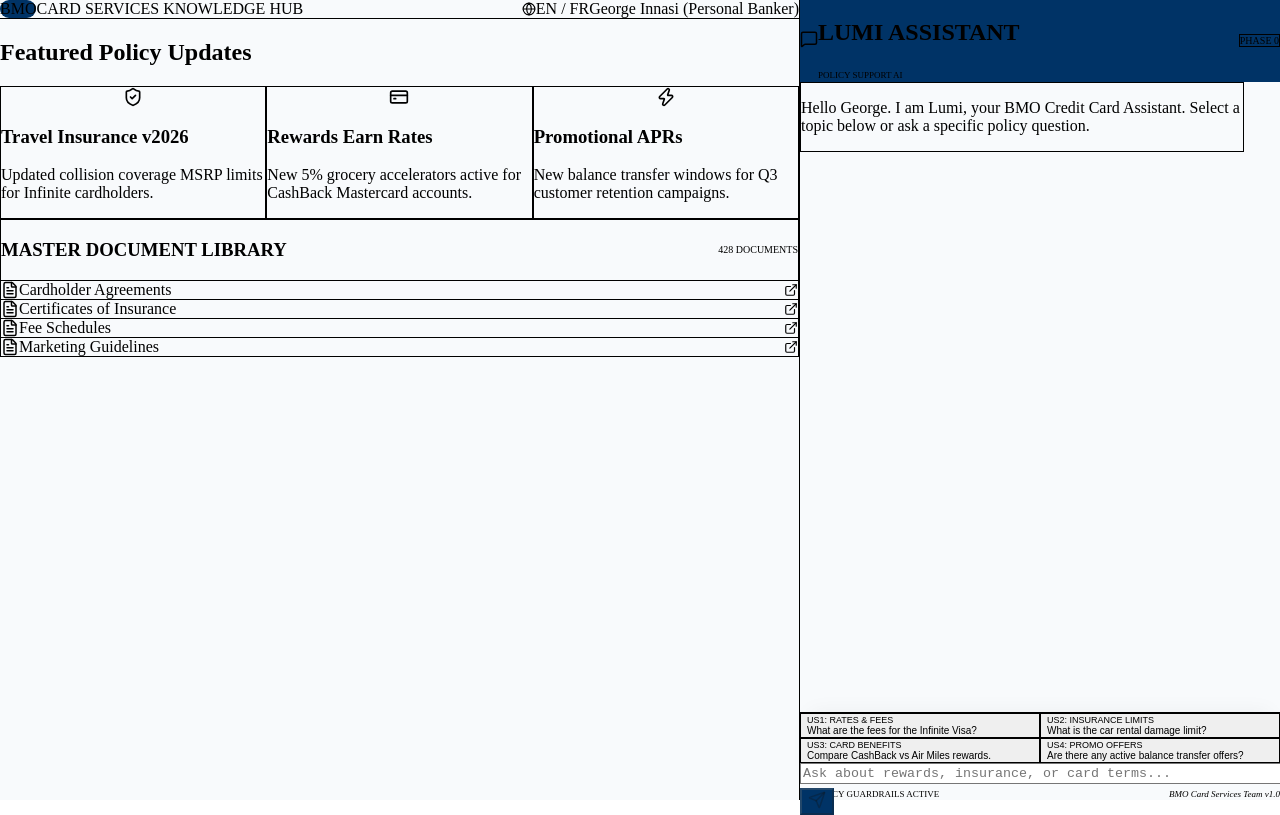
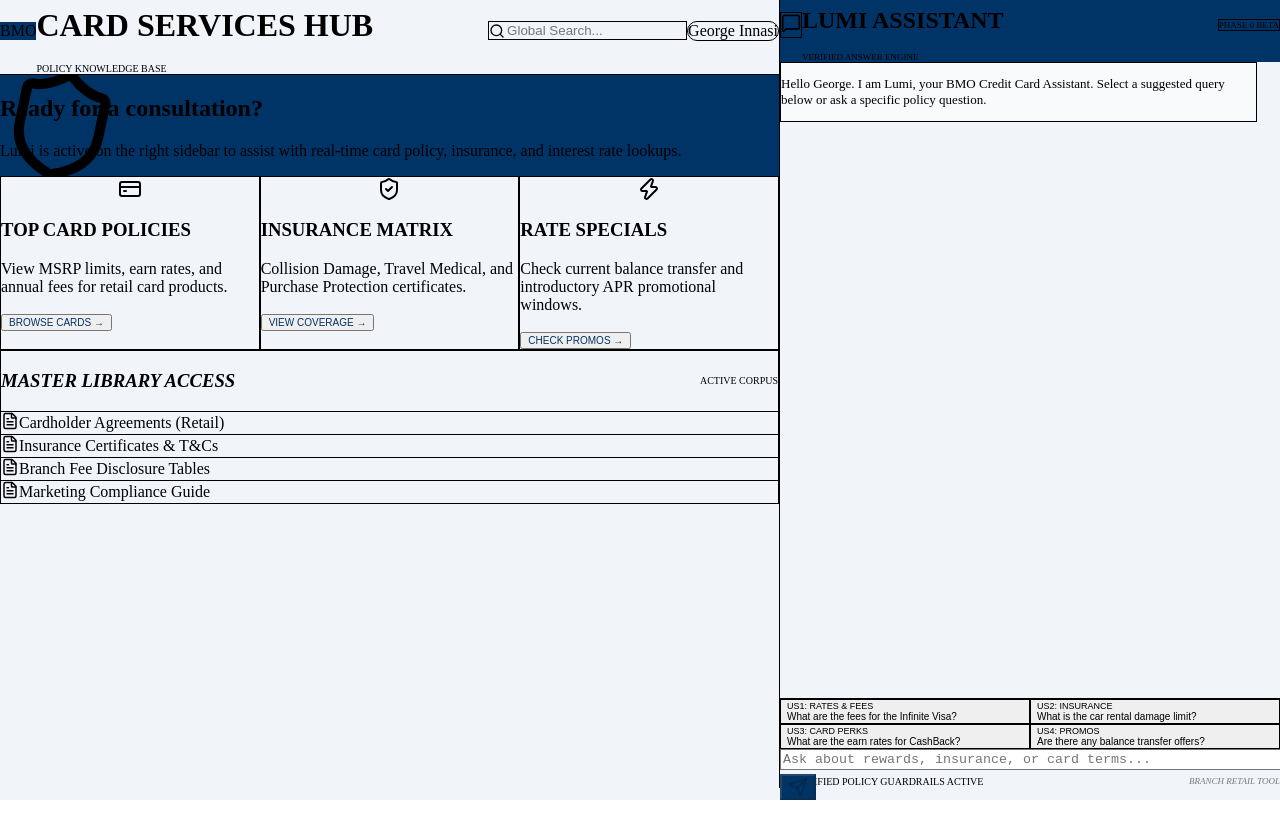
Before and after one commit to george-innasi/lumi-for-cards, a Next.js app: page / in a window 1280 px wide. Built offline with nearby package versions, Linux system fonts and the light colour scheme.

Commit message:
Refactor page layout and update assistant features
Updated the assistant's greeting, modified quick actions, and improved the layout and styling of the page.

```diff
--- a/app/page.tsx
+++ b/app/page.tsx
@@ -1,8 +1,8 @@
 "use client";
 import React, { useState, useEffect, useRef } from 'react';
-import { Search, MessageSquare, ThumbsUp, ThumbsDown, ExternalLink, BookOpen, Send, ShieldAlert, AlertCircle, CreditCard, ShieldCheck, Zap, HelpCircle, FileText, Globe } from 'lucide-react';
+import { Search, MessageSquare, ThumbsUp, ThumbsDown, ExternalLink, BookOpen, Send, ShieldCheck, AlertCircle, CreditCard, Shield, Zap, FileText, Globe, LifeBuoy } from 'lucide-react';
 
-// --- KNOWLEDGE BASE ---
+// --- KNOWLEDGE BASE DATA ---
 const KNOWLEDGE_BASE = [
   {
     id: "doc_1",
@@ -26,16 +26,16 @@
   }
 ];
 
-const SUGGESTED_QUESTIONS = [
+const QUICK_ACTIONS = [
   { label: "US1: Rates & Fees", query: "What are the fees for the Infinite Visa?" },
-  { label: "US2: Insurance Limits", query: "What is the car rental damage limit?" },
-  { label: "US3: Card Benefits", query: "Compare CashBack vs Air Miles rewards." },
-  { label: "US4: Promo Offers", query: "Are there any active balance transfer offers?" }
+  { label: "US2: Insurance", query: "What is the car rental damage limit?" },
+  { label: "US3: Card Perks", query: "What are the earn rates for CashBack?" },
+  { label: "US4: Promos", query: "Are there any balance transfer offers?" }
 ];
 
 export default function LumiPrototype() {
   const [messages, setMessages] = useState([
-    { role: 'assistant', content: 'Hello George. I am Lumi, your BMO Credit Card Assistant. Select a topic below or ask a specific policy question.', type: 'text' }
+    { role: 'assistant', content: 'Hello George. I am Lumi, your BMO Credit Card Assistant. Select a suggested query below or ask a specific policy question.', type: 'text' }
   ]);
   const [input, setInput] = useState('');
   const [isTyping, setIsTyping] = useState(false);
@@ -47,27 +47,26 @@
     const queryToProcess = forcedQuery || input;
     if (!queryToProcess.trim()) return;
 
-    const userQuery = queryToProcess.toLowerCase();
     setMessages(prev => [...prev, { role: 'user', content: queryToProcess }]);
     setInput('');
     setIsTyping(true);
 
     setTimeout(() => {
       let response: any = { role: 'assistant', type: 'answer' };
+      const q = queryToProcess.toLowerCase();
 
-      if (/(?:\d{4}[- ]?){3}\d{4}|(?:\d{3}[- ]?){3}/.test(userQuery)) {
+      if (/(?:\d{4}[- ]?){3}\d{4}|(?:\d{3}[- ]?){3}/.test(q)) {
         response.content = "This assistant cannot process customer personal information. Please remove any sensitive data.";
         response.type = 'error';
       }
-      else if (userQuery.match(/mortgage|loan|gic|pin reset/)) {
+      else if (q.match(/mortgage|loan|gic|pin reset/)) {
         response.content = "This assistant covers credit card benefits and insurance only. For mortgage and lending, see the Lending Policy library.";
         response.type = 'redirect';
       }
       else {
-        const foundDoc = KNOWLEDGE_BASE.find(doc => doc.keywords.some(k => userQuery.includes(k)));
-        if (foundDoc) {
-          response = { ...response, ...foundDoc };
-        } else {
+        const foundDoc = KNOWLEDGE_BASE.find(doc => doc.keywords.some(k => q.includes(k)));
+        if (foundDoc) response = { ...response, ...foundDoc };
+        else {
           response.content = "I cannot answer this from the active knowledge base. Confirm it in the source document or escalate to Branch Support.";
           response.type = 'refusal';
         }
@@ -78,104 +77,121 @@
   };
 
   return (
-    <div className="flex h-screen bg-[#F8FAFC] font-sans text-slate-800">
+    <div className="flex h-screen bg-[#F1F5F9] font-sans text-slate-800 overflow-hidden">
 
-      {/* LEFT SIDE: THE KNOWLEDGE HUB PORTAL */}
-      <div className="flex-1 flex flex-col overflow-hidden">
-        <header className="h-16 bg-white border-b border-slate-200 flex items-center justify-between px-8 shadow-sm z-10">
-          <div className="flex items-center gap-3">
-            <div className="w-9 h-9 bg-[#003366] rounded-full flex items-center justify-center text-white font-bold text-xs">BMO</div>
-            <span className="font-bold text-slate-700 tracking-tight text-sm uppercase">Card Services Knowledge Hub</span>
+      {/* LEFT SIDE: THE POLICY HUB DASHBOARD */}
+      <div className="flex-1 flex flex-col overflow-y-auto">
+        <header className="h-20 bg-white border-b border-slate-200 flex items-center justify-between px-10 shadow-sm shrink-0">
+          <div className="flex items-center gap-4">
+            <div className="w-10 h-10 bg-[#003366] rounded-xl flex items-center justify-center text-white font-black text-sm shadow-lg">BMO</div>
+            <div>
+              <h1 className="font-black text-slate-800 tracking-tight text-lg leading-none">CARD SERVICES HUB</h1>
+              <span className="text-[10px] text-slate-400 font-bold tracking-widest uppercase mt-1 block">Policy Knowledge Base</span>
             </div>
-          <div className="flex items-center gap-6 text-sm text-slate-500">
-            <div className="flex items-center gap-1"><Globe size={14}/> EN / FR</div>
-            <span className="font-medium">George Innasi (Personal Banker)</span>
+          </div>
+          <div className="flex items-center gap-6">
+            <div className="bg-slate-100 p-2 rounded-lg flex items-center gap-2 px-4 border border-slate-200">
+                <Search size={16} className="text-slate-400"/>
+                <input type="text" placeholder="Global Search..." className="bg-transparent border-none outline-none text-xs w-48 font-medium"/>
+            </div>
+            <span className="text-sm font-bold text-slate-600 bg-white px-3 py-1.5 rounded-full border border-slate-200">George Innasi</span>
           </div>
         </header>
 
-        <main className="p-8 overflow-y-auto">
-          <div className="max-w-5xl mx-auto space-y-8">
-            <section>
-              <h2 className="text-xl font-bold text-slate-800 mb-4 flex items-center gap-2">
-                <zap size={20} className="text-amber-500 fill-amber-500"/> Featured Policy Updates
-              </h2>
-              <div className="grid grid-cols-3 gap-4">
-                <div className="bg-white p-5 rounded-xl border border-slate-200 shadow-sm hover:border-blue-300 transition-colors cursor-pointer">
-                  <div className="w-10 h-10 bg-blue-50 text-blue-600 rounded-lg flex items-center justify-center mb-4"><ShieldCheck size={20}/></div>
-                  <h3 className="font-bold text-sm mb-2">Travel Insurance v2026</h3>
-                  <p className="text-xs text-slate-500 leading-relaxed">Updated collision coverage MSRP limits for Infinite cardholders.</p>
+        <main className="p-10 max-w-6xl mx-auto w-full space-y-10">
+          {/* Welcome Banner */}
+          <div className="bg-[#003366] rounded-3xl p-8 text-white flex items-center justify-between relative overflow-hidden shadow-xl">
+             <div className="relative z-10">
+                <h2 className="text-3xl font-black mb-2 tracking-tight">Ready for a consultation?</h2>
+                <p className="text-blue-100 font-medium max-w-md">Lumi is active on the right sidebar to assist with real-time card policy, insurance, and interest rate lookups.</p>
              </div>
-                <div className="bg-white p-5 rounded-xl border border-slate-200 shadow-sm hover:border-blue-300 transition-colors cursor-pointer">
-                  <div className="w-10 h-10 bg-green-50 text-green-600 rounded-lg flex items-center justify-center mb-4"><CreditCard size={20}/></div>
-                  <h3 className="font-bold text-sm mb-2">Rewards Earn Rates</h3>
-                  <p className="text-xs text-slate-500 leading-relaxed">New 5% grocery accelerators active for CashBack Mastercard accounts.</p>
+             <Shield size={120} className="absolute -right-8 -bottom-8 text-white/5 rotate-12" />
           </div>
-                <div className="bg-white p-5 rounded-xl border border-slate-200 shadow-sm hover:border-blue-300 transition-colors cursor-pointer">
-                  <div className="w-10 h-10 bg-purple-50 text-purple-600 rounded-lg flex items-center justify-center mb-4"><Zap size={20}/></div>
-                  <h3 className="font-bold text-sm mb-2">Promotional APRs</h3>
-                  <p className="text-xs text-slate-500 leading-relaxed">New balance transfer windows for Q3 customer retention campaigns.</p>
+
+          <div className="grid grid-cols-3 gap-6">
+            {/* Quick Cards */}
+            <div className="bg-white p-6 rounded-2xl border border-slate-200 shadow-sm hover:shadow-md transition-shadow">
+               <div className="w-12 h-12 bg-blue-50 text-blue-600 rounded-xl flex items-center justify-center mb-5 font-bold"><CreditCard/></div>
+               <h3 className="font-bold text-slate-800 mb-2 uppercase text-xs tracking-wider">Top Card Policies</h3>
+               <p className="text-xs text-slate-500 mb-4">View MSRP limits, earn rates, and annual fees for retail card products.</p>
+               <button className="text-[10px] font-black text-[#003366] hover:underline">BROWSE CARDS →</button>
+            </div>
+            <div className="bg-white p-6 rounded-2xl border border-slate-200 shadow-sm hover:shadow-md transition-shadow">
+               <div className="w-12 h-12 bg-green-50 text-green-600 rounded-xl flex items-center justify-center mb-5 font-bold"><ShieldCheck/></div>
+               <h3 className="font-bold text-slate-800 mb-2 uppercase text-xs tracking-wider">Insurance Matrix</h3>
+               <p className="text-xs text-slate-500 mb-4">Collision Damage, Travel Medical, and Purchase Protection certificates.</p>
+               <button className="text-[10px] font-black text-[#003366] hover:underline">VIEW COVERAGE →</button>
+            </div>
+            <div className="bg-white p-6 rounded-2xl border border-slate-200 shadow-sm hover:shadow-md transition-shadow">
+               <div className="w-12 h-12 bg-amber-50 text-amber-600 rounded-xl flex items-center justify-center mb-5 font-bold"><Zap/></div>
+               <h3 className="font-bold text-slate-800 mb-2 uppercase text-xs tracking-wider">Rate Specials</h3>
+               <p className="text-xs text-slate-500 mb-4">Check current balance transfer and introductory APR promotional windows.</p>
+               <button className="text-[10px] font-black text-[#003366] hover:underline">CHECK PROMOS →</button>
             </div>
           </div>
-            </section>
 
-            <section className="bg-white rounded-2xl border border-slate-200 shadow-sm overflow-hidden">
-              <div className="px-6 py-4 bg-slate-50 border-b border-slate-200 flex justify-between items-center">
-                <h3 className="font-bold text-sm text-slate-700 uppercase tracking-wider">Master Document Library</h3>
-                <span className="text-[10px] bg-slate-200 px-2 py-0.5 rounded-full font-bold">428 DOCUMENTS</span>
+          <div className="bg-white rounded-3xl border border-slate-200 shadow-sm overflow-hidden">
+             <div className="px-8 py-5 border-b border-slate-100 flex justify-between items-center bg-slate-50/50">
+                <h3 className="font-black text-xs text-slate-600 tracking-widest uppercase italic">Master Library Access</h3>
+                <div className="flex gap-2">
+                    <span className="text-[10px] bg-blue-100 text-blue-700 px-3 py-1 rounded-full font-black">ACTIVE CORPUS</span>
                 </div>
-              <div className="divide-y divide-slate-100">
-                {['Cardholder Agreements', 'Certificates of Insurance', 'Fee Schedules', 'Marketing Guidelines'].map(doc => (
-                  <div key={doc} className="px-6 py-4 flex items-center justify-between hover:bg-slate-50 cursor-pointer transition-colors group">
-                    <div className="flex items-center gap-3">
-                      <FileText size={18} className="text-slate-400 group-hover:text-blue-500"/>
-                      <span className="text-sm font-medium">{doc}</span>
              </div>
-                    <ExternalLink size={14} className="text-slate-300"/>
+             <div className="p-2 divide-y divide-slate-50">
+                {['Cardholder Agreements (Retail)', 'Insurance Certificates & T&Cs', 'Branch Fee Disclosure Tables', 'Marketing Compliance Guide'].map(item => (
+                  <div key={item} className="px-6 py-4 flex items-center justify-between hover:bg-slate-50 cursor-pointer transition-all rounded-xl group">
+                    <div className="flex items-center gap-4">
+                        <div className="p-2 bg-slate-100 rounded text-slate-400 group-hover:text-blue-600 transition-colors"><FileText size={18}/></div>
+                        <span className="text-sm font-bold text-slate-700">{item}</span>
+                    </div>
+                    <div className="flex items-center gap-4 opacity-0 group-hover:opacity-100 transition-opacity">
+                        <span className="text-[10px] font-bold text-slate-400 italic">v2026.1 Updated</span>
+                        <ExternalLink size={14} className="text-slate-400"/>
+                    </div>
                   </div>
                 ))}
              </div>
-            </section>
           </div>
         </main>
       </div>
 
-      {/* RIGHT SIDE: THE LUMI ASSISTANT */}
-      <div className="w-[480px] bg-white border-l border-slate-200 flex flex-col shadow-2xl relative z-20">
-        <div className="p-4 bg-[#003366] text-white flex items-center justify-between shadow-lg">
-          <div className="flex items-center gap-2">
-            <div className="p-1 bg-blue-500/20 rounded shadow-inner">
-              <MessageSquare size={18} className="text-blue-200" />
+      {/* RIGHT SIDE: THE LUMI ASSISTANT SIDEBAR */}
+      <div className="w-[500px] bg-white border-l border-slate-200 flex flex-col shadow-2xl z-30">
+        <div className="p-5 bg-[#003366] text-white flex items-center justify-between shadow-lg">
+          <div className="flex items-center gap-3">
+            <div className="p-2 bg-blue-400/20 rounded-lg border border-white/10">
+              <MessageSquare size={20} className="text-blue-100" />
             </div>
             <div>
-              <h2 className="font-bold text-sm tracking-tight leading-none">LUMI ASSISTANT</h2>
-              <span className="text-[9px] text-blue-300 font-bold uppercase tracking-widest">Policy Support AI</span>
+              <h2 className="font-black text-sm tracking-tighter leading-none">LUMI ASSISTANT</h2>
+              <span className="text-[9px] text-blue-300 font-black uppercase tracking-widest mt-1 block">Verified Answer Engine</span>
             </div>
           </div>
-          <div className="text-[10px] bg-white/10 px-2 py-1 rounded font-bold border border-white/10 uppercase tracking-tighter">PHASE 0</div>
+          <div className="text-[9px] bg-white/10 px-2 py-1 rounded font-black border border-white/5 uppercase">Phase 0 Beta</div>
         </div>
 
-        <div className="flex-1 overflow-y-auto p-4 space-y-6 bg-white">
+        <div className="flex-1 overflow-y-auto p-6 space-y-8 bg-white scroll-smooth">
           {messages.map((m, idx) => (
             <div key={idx} className={`flex ${m.role === 'user' ? 'justify-end' : 'justify-start animate-in fade-in slide-in-from-bottom-2'}`}>
-              <div className={`max-w-[92%] ${m.role === 'user' ? 'bg-[#003366] text-white rounded-2xl rounded-tr-none px-4 py-3 shadow-md' : 'bg-slate-50 border border-slate-100 rounded-2xl rounded-tl-none p-5'}`}>
+              <div className={`max-w-[95%] ${m.role === 'user' ? 'bg-[#003366] text-white rounded-2xl rounded-tr-none px-5 py-3 shadow-lg' : 'bg-[#F8FAFC] border border-slate-100 rounded-2xl rounded-tl-none p-6 shadow-sm'}`}>
 
-                {m.date && <p className="text-[9px] font-black text-slate-400 mb-3 uppercase tracking-widest border-b border-slate-200 pb-1 flex items-center gap-1.5">
-                  <ShieldCheck size={10} className="text-blue-500"/> Source Effective {m.date}
+                {m.date && <p className="text-[10px] font-black text-blue-600/60 mb-3 uppercase tracking-widest flex items-center gap-2 border-b border-blue-100 pb-2">
+                  <Shield size={12}/> SOURCE EFFECTIVE: {m.date}
                 </p>}
 
-                {m.type === 'error' && <AlertCircle size={20} className="text-red-500 mb-2" />}
+                {m.type === 'error' && <AlertCircle size={20} className="text-red-500 mb-3" />}
 
-                <p className="text-sm leading-relaxed whitespace-pre-wrap">{m.content}</p>
+                <p className="text-[13px] leading-relaxed font-medium text-slate-700 whitespace-pre-wrap">{m.content}</p>
 
                 {m.conditions && (
                   <div className="mt-5 space-y-2">
-                    <p className="text-[10px] font-black text-slate-500 uppercase tracking-tight flex items-center gap-1">
-                      <HelpCircle size={10}/> Conditions & Exclusions:
+                    <p className="text-[10px] font-black text-slate-400 uppercase tracking-tight flex items-center gap-2">
+                      <LifeBuoy size={12}/> Policy Details & Caveats:
                     </p>
-                    <ul className="space-y-1.5">
+                    <ul className="space-y-2 pl-1">
                       {m.conditions.map((c, i) => (
-                        <li key={i} className="text-xs text-slate-600 flex gap-2">
-                          <span className="text-blue-500 font-bold">•</span> {c}
+                        <li key={i} className="text-[12px] text-slate-600 flex gap-2 font-medium">
+                          <span className="text-blue-500 font-black">•</span> {c}
                         </li>
                       ))}
                     </ul>
@@ -183,16 +199,23 @@
                 )}
 
                 {m.source && (
-                  <div className="mt-6 pt-4 border-t border-slate-200">
-                    <button className="w-full text-left p-2.5 rounded-lg bg-white border border-slate-200 hover:border-blue-400 transition-all shadow-sm flex items-center justify-between group">
+                  <div className="mt-6 pt-5 border-t border-slate-200">
+                    <button className="w-full text-left p-3 rounded-xl bg-white border border-slate-100 hover:border-blue-400 transition-all shadow-sm flex items-center justify-between group">
                       <div className="overflow-hidden">
-                        <div className="text-[10px] font-black text-[#003366] flex items-center gap-1.5 uppercase truncate">
-                          <BookOpen size={12}/> {m.source}
+                        <div className="text-[11px] font-black text-[#003366] flex items-center gap-2 uppercase truncate">
+                          <BookOpen size={14} className="shrink-0"/> {m.source}
                         </div>
-                        <div className="text-[9px] text-slate-400 mt-0.5">{m.pages} • Verified Asset</div>
+                        <div className="text-[10px] text-slate-400 mt-1 font-bold italic">{m.pages} • Branch Doc Repository</div>
                       </div>
-                      <ExternalLink size={12} className="text-slate-300 group-hover:text-blue-500"/>
+                      <ExternalLink size={14} className="text-slate-300 group-hover:text-blue-600 transition-colors shrink-0"/>
                     </button>
+                  </div>
+                )}
+
+                {m.role === 'assistant' && idx > 0 && (
+                  <div className="mt-4 flex items-center gap-4 border-t border-slate-50 pt-4">
+                    <button className="text-slate-300 hover:text-blue-600 transition-colors"><ThumbsUp size={16} /></button>
+                    <button className="text-slate-300 hover:text-red-600 transition-colors"><ThumbsDown size={16} /></button>
                   </div>
                 )}
               </div>
@@ -200,38 +223,38 @@
           ))}
           {isTyping && (
             <div className="flex items-center gap-3 text-slate-400 p-2">
-              <div className="flex gap-1">
-                <div className="w-1.5 h-1.5 bg-blue-400 rounded-full animate-bounce"></div>
-                <div className="w-1.5 h-1.5 bg-blue-400 rounded-full animate-bounce [animation-delay:0.2s]"></div>
-                <div className="w-1.5 h-1.5 bg-blue-400 rounded-full animate-bounce [animation-delay:0.4s]"></div>
+              <div className="flex gap-1.5">
+                <div className="w-2 h-2 bg-blue-500 rounded-full animate-bounce"></div>
+                <div className="w-2 h-2 bg-blue-500 rounded-full animate-bounce [animation-delay:0.2s]"></div>
+                <div className="w-2 h-2 bg-blue-500 rounded-full animate-bounce [animation-delay:0.4s]"></div>
               </div>
-              <span className="text-[9px] font-black uppercase tracking-widest animate-pulse">Retrieving Policy Data...</span>
+              <span className="text-[10px] font-black uppercase tracking-widest animate-pulse italic text-blue-500">Retrieving Policy Data...</span>
             </div>
           )}
           <div ref={scrollRef} />
         </div>
 
-        {/* INPUT & QUICK ACTIONS */}
-        <div className="p-4 bg-white border-t border-slate-200 shadow-[0_-10px_20px_-10px_rgba(0,0,0,0.05)]">
-          {/* Quick Start Grid */}
-          <div className="grid grid-cols-2 gap-2 mb-4">
-            {SUGGESTED_QUESTIONS.map((q) => (
+        {/* INPUT & QUICK ACTIONS AREA */}
+        <div className="p-6 bg-white border-t border-slate-200 shadow-2xl">
+          {/* Quick Query Grid (Section 2.1 US1-US5 Buttons) */}
+          <div className="grid grid-cols-2 gap-3 mb-5">
+            {QUICK_ACTIONS.map((q) => (
               <button
                 key={q.label}
                 onClick={() => handleSend(q.query)}
-                className="text-left px-3 py-2 border border-slate-100 rounded-lg hover:border-blue-300 hover:bg-blue-50 transition-all group"
+                className="text-left px-3 py-2.5 border border-slate-100 rounded-xl hover:border-blue-400 hover:bg-blue-50 transition-all group shadow-sm bg-slate-50/30"
               >
-                <div className="text-[9px] font-black text-slate-400 uppercase group-hover:text-blue-500">{q.label}</div>
-                <div className="text-[10px] text-slate-600 truncate">{q.query}</div>
+                <div className="text-[9px] font-black text-slate-400 uppercase tracking-tighter group-hover:text-blue-600">{q.label}</div>
+                <div className="text-[10px] text-slate-700 font-bold truncate mt-0.5">{q.query}</div>
               </button>
             ))}
           </div>
 
-          <div className="relative">
+          <div className="relative group">
             <textarea
               rows={1}
               placeholder="Ask about rewards, insurance, or card terms..."
-              className="w-full p-4 pr-14 rounded-xl border border-slate-200 focus:border-[#003366] focus:ring-4 focus:ring-blue-50 outline-none text-sm transition-all resize-none shadow-sm bg-slate-50/50"
+              className="w-full p-4 pr-16 rounded-2xl border border-slate-200 focus:border-[#003366] focus:ring-4 focus:ring-blue-50 outline-none text-sm transition-all resize-none shadow-sm bg-slate-50/50 font-medium"
               value={input}
               onChange={(e) => setInput(e.target.value)}
               onKeyDown={(e) => { if (e.key === 'Enter' && !e.shiftKey) { e.preventDefault(); handleSend(); } }}
@@ -239,17 +262,17 @@
             <button
               onClick={() => handleSend()}
               disabled={!input.trim()}
-              className="absolute right-3 bottom-3 p-2 bg-[#003366] text-white rounded-lg hover:bg-blue-800 disabled:bg-slate-200 disabled:text-slate-400 transition-all shadow-md"
+              className="absolute right-3.5 bottom-3.5 p-2 bg-[#003366] text-white rounded-xl hover:bg-blue-800 disabled:bg-slate-200 disabled:text-slate-400 transition-all shadow-lg flex items-center justify-center"
             >
-              <Send size={18} />
+              <Send size={20} />
             </button>
           </div>
 
-          <div className="flex items-center justify-between mt-4 px-1">
-            <div className="flex items-center gap-1.5 text-[9px] font-black text-slate-400 uppercase tracking-tighter">
-              <ShieldCheck size={12} className="text-blue-500"/> Policy Guardrails Active
+          <div className="flex items-center justify-between mt-5 px-1">
+            <div className="flex items-center gap-2 text-[10px] font-black text-slate-400 uppercase tracking-tighter">
+              <ShieldCheck size={14} className="text-blue-500"/> Verified Policy Guardrails Active
             </div>
-            <span className="text-[9px] text-slate-300 italic font-medium">BMO Card Services Team v1.0</span>
+            <span className="text-[9px] text-slate-400 italic font-bold uppercase tracking-tighter opacity-50">Branch Retail Tool</span>
           </div>
         </div>
       </div>
```
Lines whose indentation alone changed are shown as unchanged.
